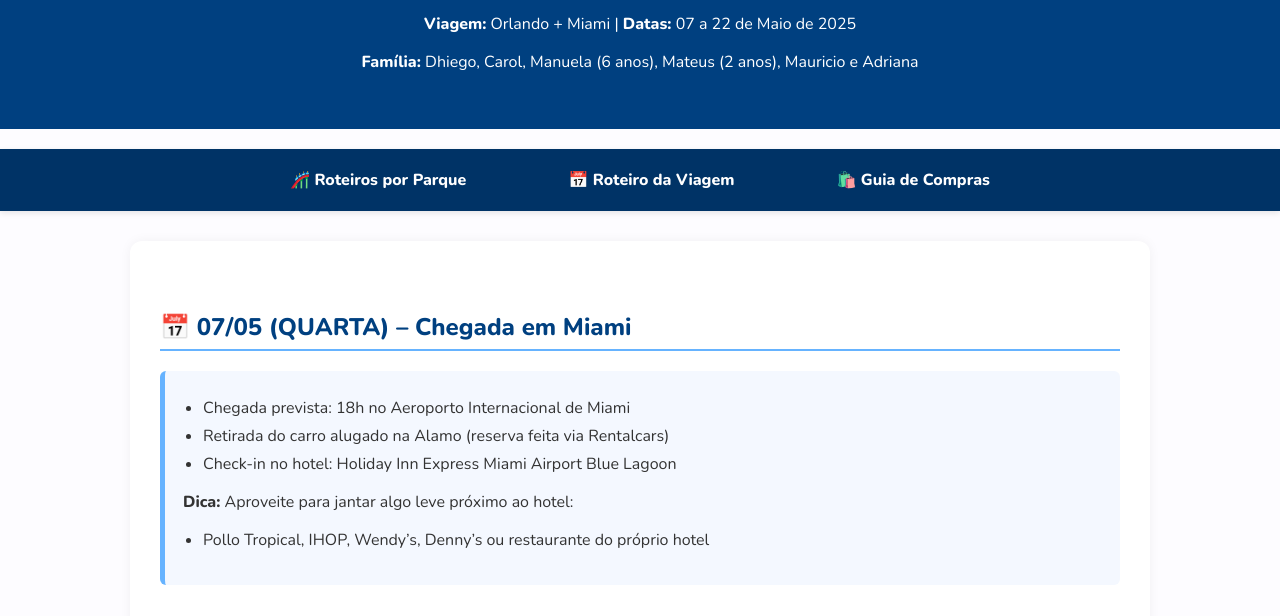
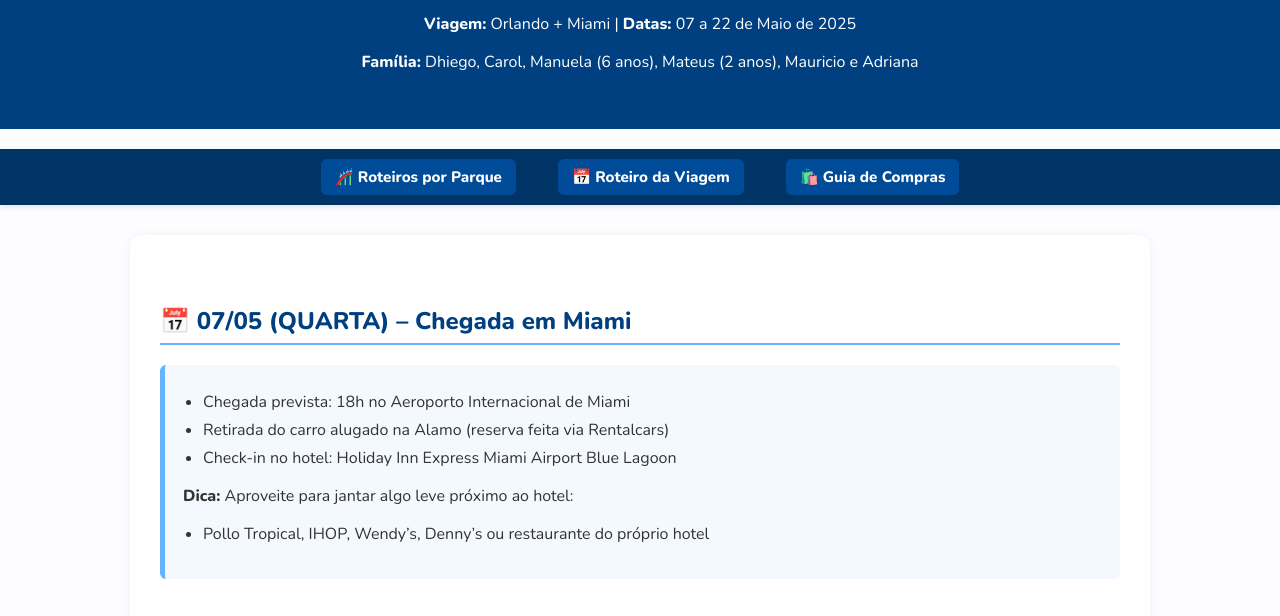
Before and after one commit to DhiegoPimenta/roteiro-disney, a plain HTML site: page roteiro.html in a window 1280 px wide. Shown: the part 162-778 px from the top of the page. Drawn offline with nearby package versions, Linux system fonts and the light colour scheme.

Commit message:
Update roteiro.html

```diff
--- a/roteiro.html
+++ b/roteiro.html
@@ -75,10 +75,12 @@
     }
     nav {
       background: #003366;
-      padding: 12px 0;
+      padding: 10px 20px;
       display: flex;
       justify-content: center;
-      gap: 40px;
+      align-items: center;
+      flex-wrap: wrap;
+      gap: 12px;
       position: sticky;
       top: 0;
       z-index: 999;
@@ -88,13 +90,21 @@
       color: #fff;
       text-decoration: none;
       font-weight: bold;
-      font-size: 1rem;
-      padding: 8px 16px;
+      font-size: 0.95rem;
+      padding: 8px 14px;
       border-radius: 6px;
+      background-color: #004c99;
       transition: background 0.3s ease;
     }
     nav a:hover {
-      background-color: #0055aa;
+      background-color: #005bb5;
+    }
+    @media (max-width: 600px) {
+      nav a {
+        font-size: 0.85rem;
+        padding: 7px 10px;
+
+    }
     }
   </style>
 </head>
```
